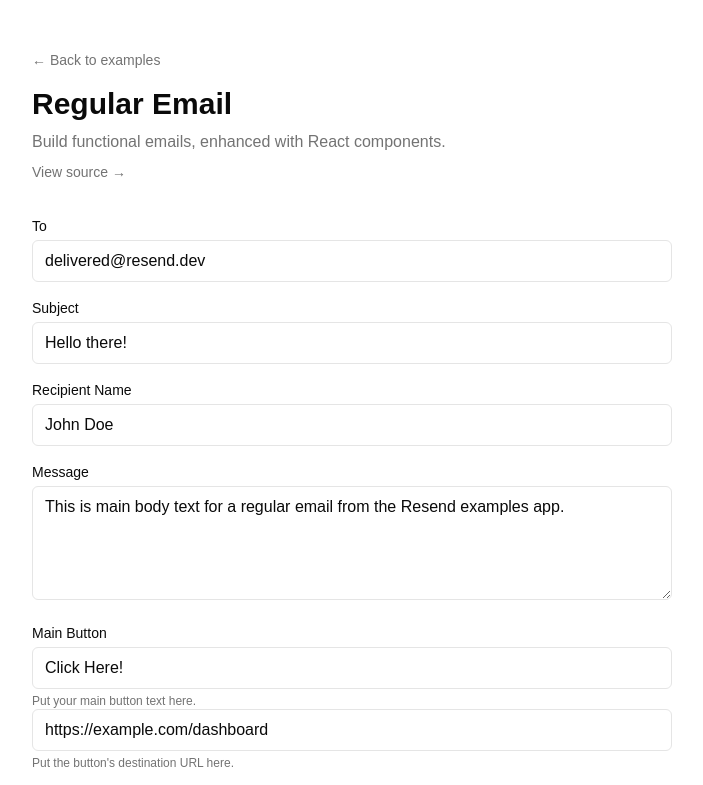
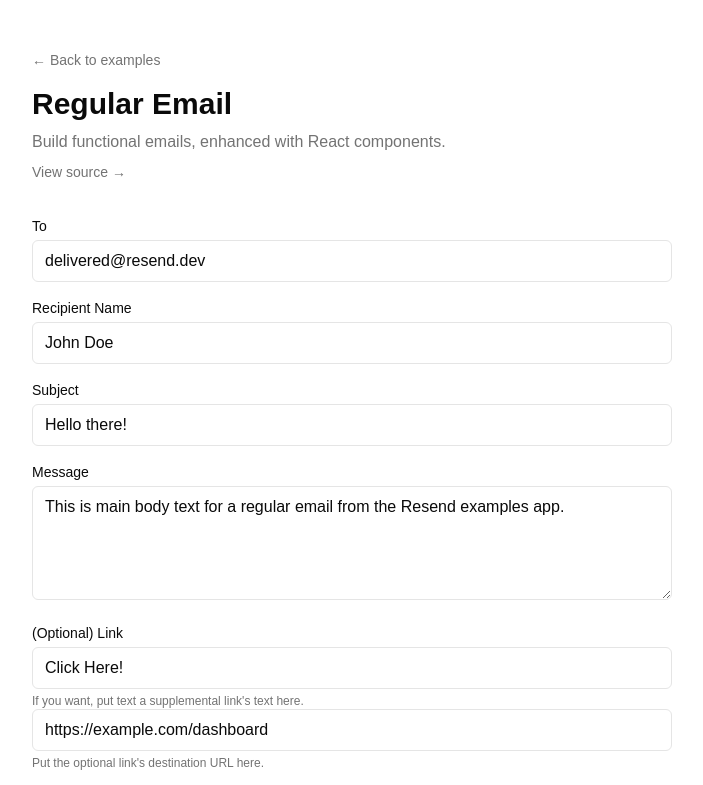
Before and after one commit to mg-6502/nextjs-resend-billing-failure, a Next.js app: page /regular-email in a window 1280 px wide. Shown: the top 785 px of the page, without its empty margins (288-991 px from the left). Built offline with nearby package versions, Linux system fonts and the light colour scheme.

Commit message:
Added Optional Link text and url fields.

```diff
--- a/src/app/api/send/route.js
+++ b/src/app/api/send/route.js
@@ -20,7 +20,7 @@ import { resend } from '@/lib/resend';
 export async function POST(request) {
   try {
     const body = await request.json();
-    const { to, from, subject, name, message, orgname, buttonText, buttonUrl, useReactEmail, useBillingFailure, preventThreading } =
+    const { to, from, subject, name, message, orgname, buttonText, buttonUrl, linkText, linkUrl, useReactEmail, useBillingFailure, preventThreading } =
       body;
 
     if (!to || !subject) {
@@ -50,6 +50,8 @@ export async function POST(request) {
         name,
         orgname: process.env.ORG_NAME,
         message,
+        linkText,
+        linkUrl,
         buttonText,
         buttonUrl,
       });
--- a/src/app/regular-email/page.jsx
+++ b/src/app/regular-email/page.jsx
@@ -10,6 +10,12 @@ export default function RegularEmailPage() {
   const [subject, setSubject] = useState('Hello there!');
   const [message, setMessage] = useState(
 	'This is main body text for a regular email from the Resend examples app.'
+  );
+  const [linkText, setLinkText] = useState(
+	'Click Here!'
+  );
+  const [linkUrl, setLinkUrl] = useState(
+	'https://example.com/dashboard'
   );
   const [buttonText, setButtonText] = useState(
 	'Click Here!'
@@ -36,6 +42,8 @@ export default function RegularEmailPage() {
           useReactEmail: true,
           name,
           message,
+          linkText,
+          linkUrl,
           buttonText,
           buttonUrl,
         }),
@@ -71,6 +79,19 @@ export default function RegularEmailPage() {
           />
         </div>
         <div>
+          <label htmlFor="name" className="block text-sm font-medium mb-1">
+            Recipient Name
+          </label>
+          <input
+            id="name"
+            type="text"
+            value={name}
+            onChange={(e) => setName(e.target.value)}
+            required
+            className="w-full px-3 py-2 border border-[var(--border)] rounded-md bg-[var(--background)]"
+          />
+        </div>
+        <div>
           <label htmlFor="subject" className="block text-sm font-medium mb-1">
             Subject
           </label>
@@ -79,19 +100,6 @@ export default function RegularEmailPage() {
             type="text"
             value={subject}
             onChange={(e) => setSubject(e.target.value)}
-            required
-            className="w-full px-3 py-2 border border-[var(--border)] rounded-md bg-[var(--background)]"
-          />
-        </div>
-        <div>
-          <label htmlFor="name" className="block text-sm font-medium mb-1">
-            Recipient Name
-          </label>
-          <input
-            id="name"
-            type="text"
-            value={name}
-            onChange={(e) => setName(e.target.value)}
             required
             className="w-full px-3 py-2 border border-[var(--border)] rounded-md bg-[var(--background)]"
           />
@@ -108,6 +116,31 @@ export default function RegularEmailPage() {
             rows={4}
             className="w-full px-3 py-2 border border-[var(--border)] rounded-md bg-[var(--background)]"
           />
+        </div>
+        <div>
+          <label htmlFor="subject" className="block text-sm font-medium mb-1">
+            (Optional) Link
+          </label>
+          <input
+            id="linkText"
+            type="text"
+            value={linkText}
+            onChange={(e) => setLinkText(e.target.value)}
+            className="w-full px-3 py-2 border border-[var(--border)] rounded-md bg-[var(--background)]"
+          />
+          <p className="text-xs text-[var(--muted-foreground)] mt-1">
+            If you want, put text a supplemental link's text here.
+          </p>
+          <input
+            id="linkUrl"
+            type="url"
+            value={linkUrl}
+            onChange={(e) => setLinkUrl(e.target.value)}
+            className="w-full px-3 py-2 border border-[var(--border)] rounded-md bg-[var(--background)]"
+          />
+          <p className="text-xs text-[var(--muted-foreground)] mt-1">
+            Put the optional link's destination URL here.
+          </p>
         </div>
         <div>
           <label htmlFor="subject" className="block text-sm font-medium mb-1">
--- a/src/emails/regular-email.jsx
+++ b/src/emails/regular-email.jsx
@@ -3,7 +3,7 @@
  *
  * A React Email template for welcoming new users.
  *
- * @param {{ name: string, orgname: string, message: string, buttonText: string, buttonURL: string }} props
+ * @param {{ name: string, orgname: string, message: string, linkText: string, linkUrl: string, buttonText: string, buttonURL: string }} props
  */
 
 import {
@@ -15,6 +15,7 @@ import {
   Hr,
   Html,
   Preview,
+  Link,
   Tailwind,
   Text,
 } from '@react-email/components';
@@ -23,6 +24,8 @@ export function RegularEmail({
   name,
   orgname,
   message,
+  linkText,
+  linkUrl,
   buttonText,
   buttonUrl,
 }) {
@@ -40,9 +43,12 @@ export function RegularEmail({
 			  Hi, {name}!
 			</Heading>
 
+          	<Container className="bg-gray-100">
 				<Text className="text-base text-gray-700 leading-6">
 				  {message}
 				</Text>
+				<Link href={linkUrl}>{linkText}</Link>
+      		</Container>
 
             <Button
               href={buttonUrl}
@@ -68,7 +74,9 @@ export function RegularEmail({
 RegularEmail.PreviewProps = {
   name: 'John Doe',
   orgname: 'Acme',
-  message: 'Sample body message',
+  message: 'This is this email&apos;s sample body message.',
+  linkText: 'Here&apos;s a supplemental link.',
+  linkUrl: 'https://resend.com',
   buttonText: 'Click Here',
   buttonUrl: 'https://example.com/dashboard',
 };
```
Lines whose indentation alone changed are shown as unchanged.
